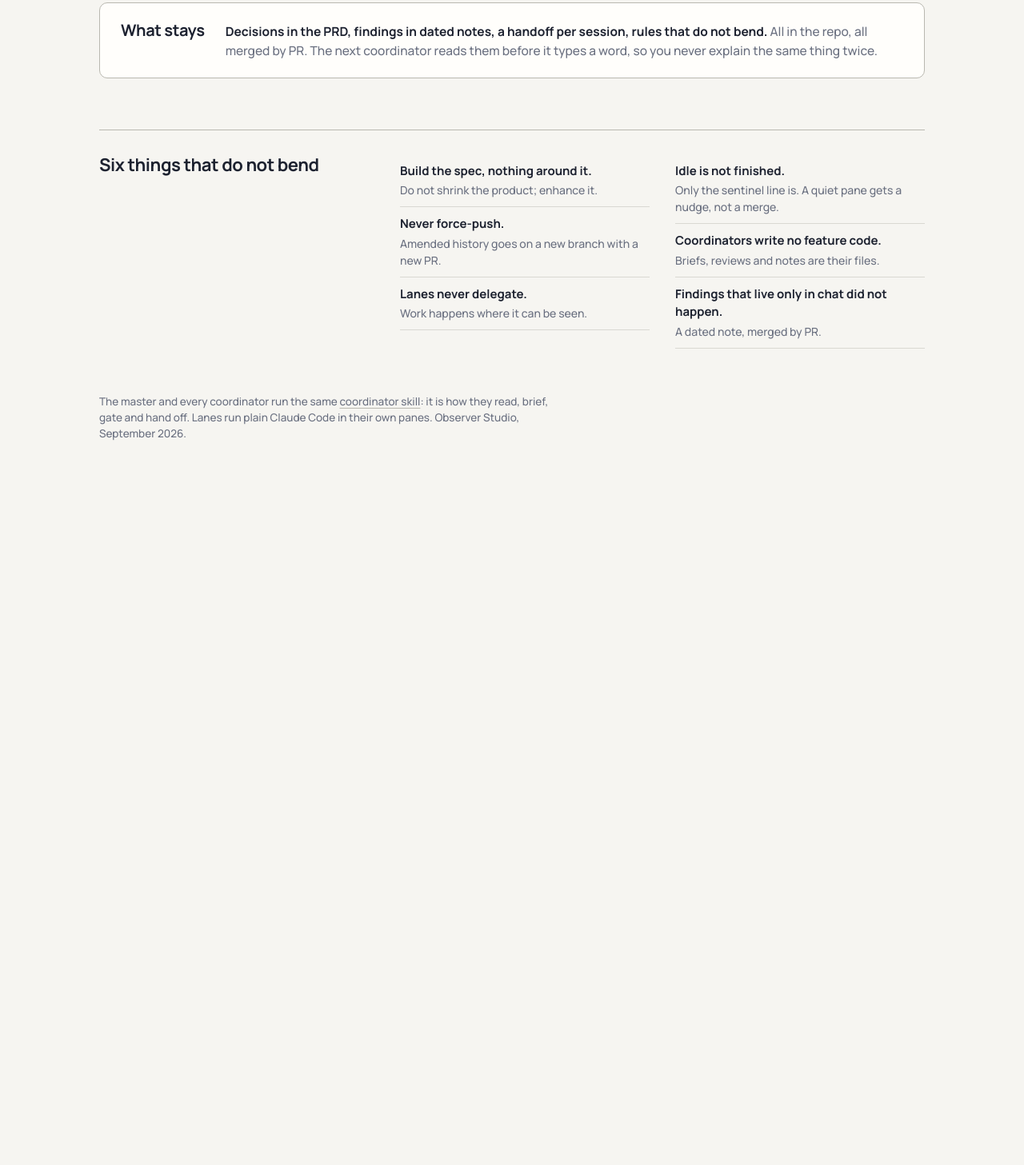
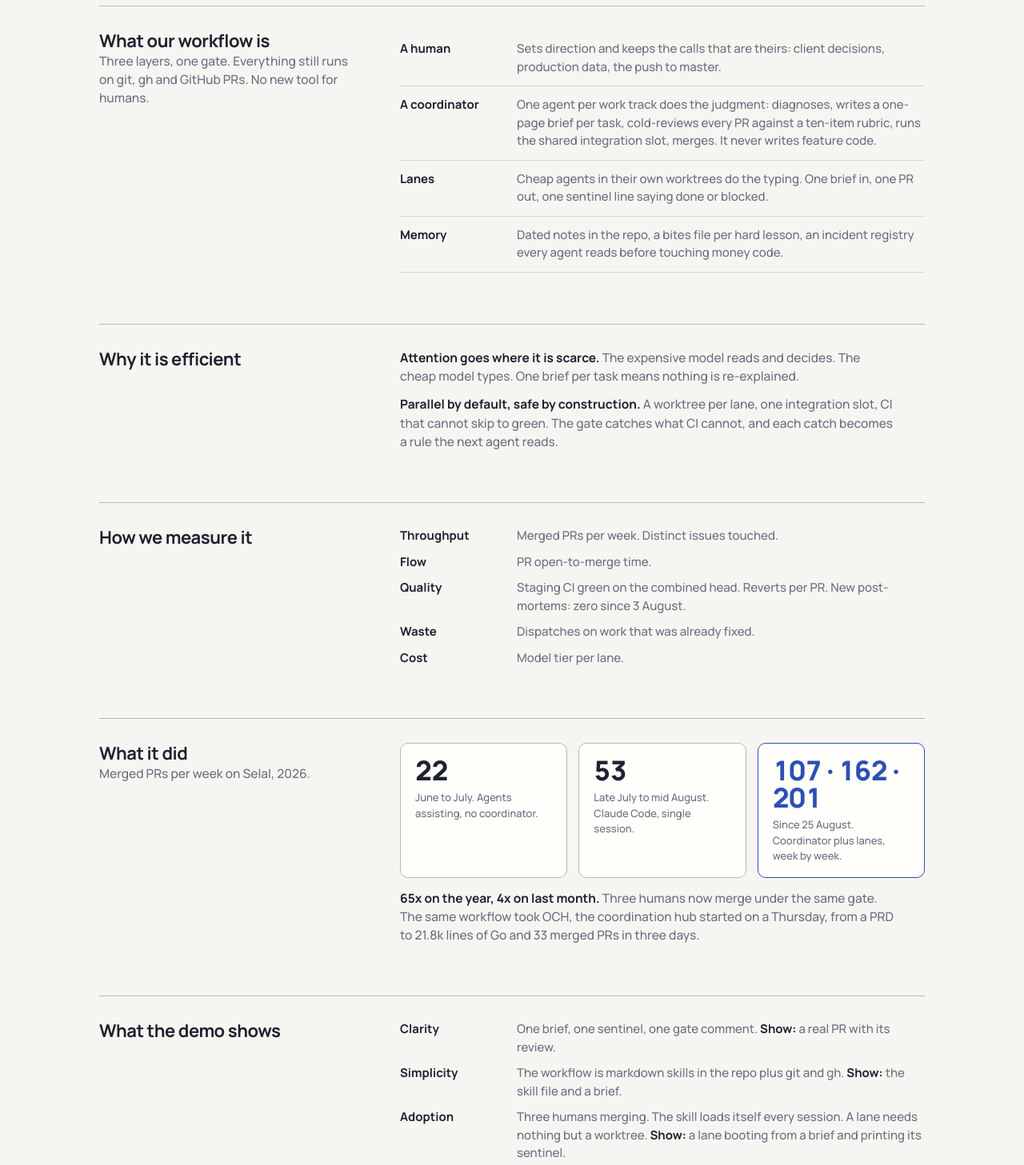
Before and after one commit to Observerstudio/coordinator, a plain HTML site: page index.html in a window 1280 px wide. Shown: the part 660-2117 px from the top of the page at 80% size. Before the commit the page ends 1285 px from the top, so only its background shows below. Drawn offline with nearby package versions, Linux system fonts and the light colour scheme.

Commit message:
workflow page: what the workflow is, why it is efficient, how we measure, what it did (PRs per week), what the demo shows

```diff
--- a/index.html
+++ b/index.html
@@ -96,6 +96,27 @@ button{font:inherit;cursor:pointer}
 .pill{position:absolute;font-size:12.5px;font-weight:700;background:var(--accent);color:var(--accent-ink);border-radius:999px;padding:4px 10px;pointer-events:none;white-space:nowrap}
 @media (max-width:820px){.tracks{grid-template-columns:1fr;grid-template-rows:none}.track{grid-template-rows:none;grid-row:auto}.fan{display:none}.wire,.pill{display:none}}
 
+
+/* prose sections */
+.sec{margin-top:64px;padding-top:30px;border-top:1px solid var(--line-strong);display:grid;grid-template-columns:minmax(0,4fr) minmax(0,8fr);gap:20px 48px}
+.sec p{color:var(--muted);font-size:15.5px;max-width:64ch}
+.sec p b,.sec dd b{color:var(--ink);font-weight:700}
+.sec p+p{margin-top:12px}
+.layers{display:grid;gap:0}
+.layers div{padding:12px 0;border-bottom:1px solid var(--line);font-size:15px;display:grid;grid-template-columns:130px 1fr;gap:16px}
+.layers div b{font-weight:700}
+.layers div span{color:var(--muted)}
+.sec dl{margin:0;display:grid;grid-template-columns:130px 1fr;gap:10px 16px;font-size:15px}
+.sec dt{font-weight:700}.sec dd{margin:0;color:var(--muted)}
+.nums{display:grid;grid-template-columns:repeat(3,1fr);gap:14px}
+.num{background:var(--card);border:1px solid var(--line-strong);border-radius:10px;padding:16px 18px}
+.num b{display:block;font-size:34px;font-weight:800;letter-spacing:-.02em;line-height:1;font-variant-numeric:tabular-nums}
+.num.hot{border-color:var(--accent)}.num.hot b{color:var(--accent)}
+.num span{display:block;font-size:13px;color:var(--muted);margin-top:8px}
+.after{margin-top:14px;font-size:15px}
+.after b{font-weight:700}
+@media (max-width:820px){.sec{grid-template-columns:1fr}.layers div,.sec dl{grid-template-columns:1fr;gap:2px}.nums{grid-template-columns:1fr}}
+
 /* below */
 .stays{margin-top:60px;background:var(--card);border:1px solid var(--line-strong);border-radius:10px;padding:22px 26px;display:grid;grid-template-columns:auto 1fr;gap:26px;align-items:baseline}
 .stays h2{font-size:20px}
@@ -159,12 +180,57 @@ footer{margin-top:56px;font-size:13.5px;color:var(--muted);max-width:70ch}
   <div class="tracks" id="tracks"></div>
 </section>
 
-<section class="stays">
-  <h2>What stays</h2>
-  <p><b>Decisions in the PRD, findings in dated notes, a handoff per session, rules that do not bend.</b> All in the repo, all merged by PR. The next coordinator reads them before it types a word, so you never explain the same thing twice.</p>
+<section class="sec" aria-labelledby="w-h">
+  <div><h2 id="w-h">What our workflow is</h2><p>Three layers, one gate. Everything still runs on git, gh and GitHub PRs. No new tool for humans.</p></div>
+  <div class="layers">
+    <div><b>A human</b><span>Sets direction and keeps the calls that are theirs: client decisions, production data, the push to master.</span></div>
+    <div><b>A coordinator</b><span>One agent per work track does the judgment: diagnoses, writes a one-page brief per task, cold-reviews every PR against a ten-item rubric, runs the shared integration slot, merges. It never writes feature code.</span></div>
+    <div><b>Lanes</b><span>Cheap agents in their own worktrees do the typing. One brief in, one PR out, one sentinel line saying done or blocked.</span></div>
+    <div><b>Memory</b><span>Dated notes in the repo, a bites file per hard lesson, an incident registry every agent reads before touching money code.</span></div>
+  </div>
 </section>
 
-<section class="rules" aria-labelledby="rules-h">
+<section class="sec" aria-labelledby="e-h">
+  <div><h2 id="e-h">Why it is efficient</h2></div>
+  <div>
+    <p><b>Attention goes where it is scarce.</b> The expensive model reads and decides. The cheap model types. One brief per task means nothing is re-explained.</p>
+    <p><b>Parallel by default, safe by construction.</b> A worktree per lane, one integration slot, CI that cannot skip to green. The gate catches what CI cannot, and each catch becomes a rule the next agent reads.</p>
+  </div>
+</section>
+
+<section class="sec" aria-labelledby="m-h">
+  <div><h2 id="m-h">How we measure it</h2></div>
+  <dl>
+    <dt>Throughput</dt><dd>Merged PRs per week. Distinct issues touched.</dd>
+    <dt>Flow</dt><dd>PR open-to-merge time.</dd>
+    <dt>Quality</dt><dd>Staging CI green on the combined head. Reverts per PR. New post-mortems: zero since 3 August.</dd>
+    <dt>Waste</dt><dd>Dispatches on work that was already fixed.</dd>
+    <dt>Cost</dt><dd>Model tier per lane.</dd>
+  </dl>
+</section>
+
+<section class="sec" aria-labelledby="n-h">
+  <div><h2 id="n-h">What it did</h2><p>Merged PRs per week on Selal, 2026.</p></div>
+  <div>
+    <div class="nums">
+      <div class="num"><b>22</b><span>June to July. Agents assisting, no coordinator.</span></div>
+      <div class="num"><b>53</b><span>Late July to mid August. Claude Code, single session.</span></div>
+      <div class="num hot"><b>107 · 162 · 201</b><span>Since 25 August. Coordinator plus lanes, week by week.</span></div>
+    </div>
+    <p class="after"><b>65x on the year, 4x on last month.</b> Three humans now merge under the same gate. The same workflow took OCH, the coordination hub started on a Thursday, from a PRD to 21.8k lines of Go and 33 merged PRs in three days.</p>
+  </div>
+</section>
+
+<section class="sec" aria-labelledby="d-h">
+  <div><h2 id="d-h">What the demo shows</h2></div>
+  <dl>
+    <dt>Clarity</dt><dd>One brief, one sentinel, one gate comment. <b>Show:</b> a real PR with its review.</dd>
+    <dt>Simplicity</dt><dd>The workflow is markdown skills in the repo plus git and gh. <b>Show:</b> the skill file and a brief.</dd>
+    <dt>Adoption</dt><dd>Three humans merging. The skill loads itself every session. A lane needs nothing but a worktree. <b>Show:</b> a lane booting from a brief and printing its sentinel.</dd>
+  </dl>
+</section>
+
+<section class="rules sec" aria-labelledby="rules-h">
   <div><h2 id="rules-h">Six things that do not bend</h2></div>
   <ul>
     <li><b>Build the spec, nothing around it.</b><span>Do not shrink the product; enhance it.</span></li>
```
